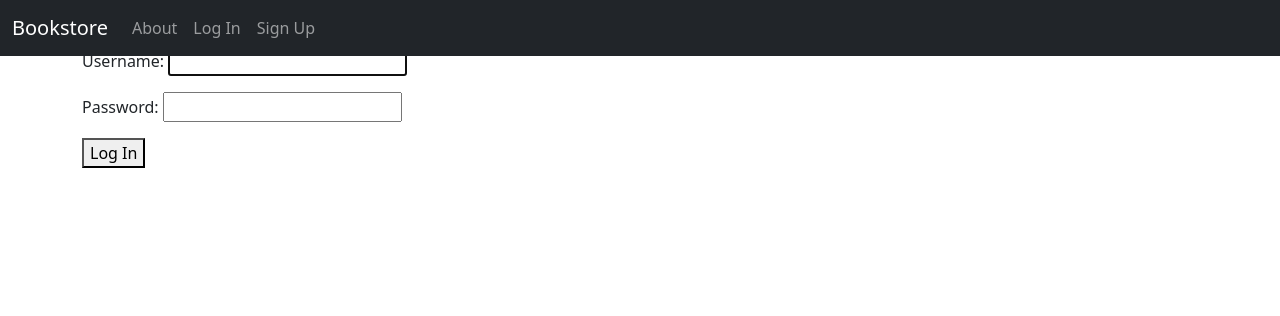
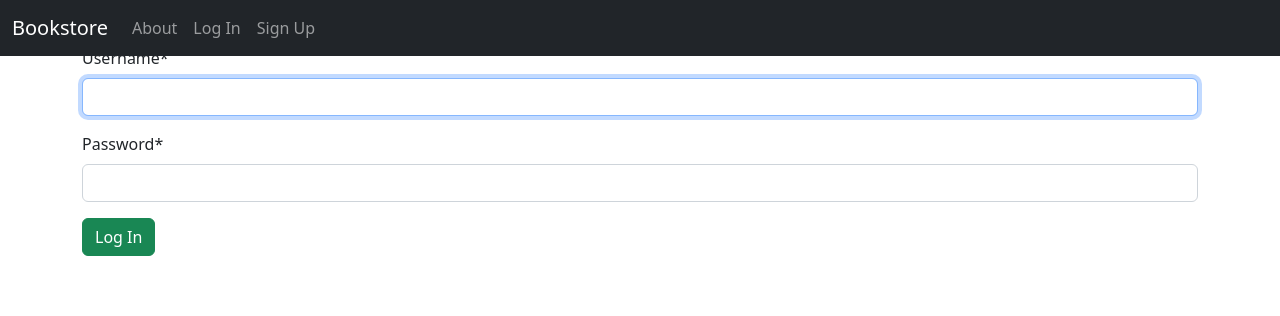
Before and after one commit to SamuelIbanga5/Bookstore-app, a Django app: page /accounts/login/ in a window 1280 px wide. Shown: the top 316 px of the page. Run offline with Django 4.2, Linux system fonts and the light colour scheme; parts of the project's set-up code (start-up, migrations or seed data) failed here and were passed over; some libraries are stand-ins or nearby versions.

Commit message:
Updated login page

```diff
--- a/templates/registration/login.html
+++ b/templates/registration/login.html
@@ -1,4 +1,5 @@
 {% extends "_base.html" %}
+{% load crispy_forms_tags %}
 
 {% block title %}Log In{% endblock title %}
 
@@ -6,7 +7,7 @@
 <h2>Log In</h2>
 <form method="post">
     {% csrf_token %}
-    {{ form.as_p }}
-    <button type="submit">Log In</button>
+    {{ form|crispy }}
+    <button type="submit" class="btn btn-success">Log In</button>
 </form>
 {% endblock content %}
```
